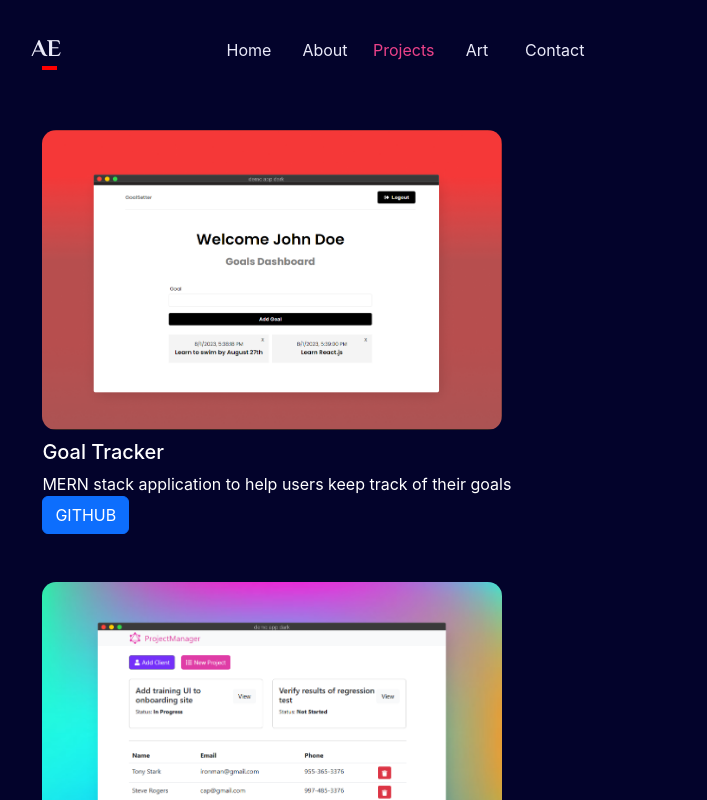
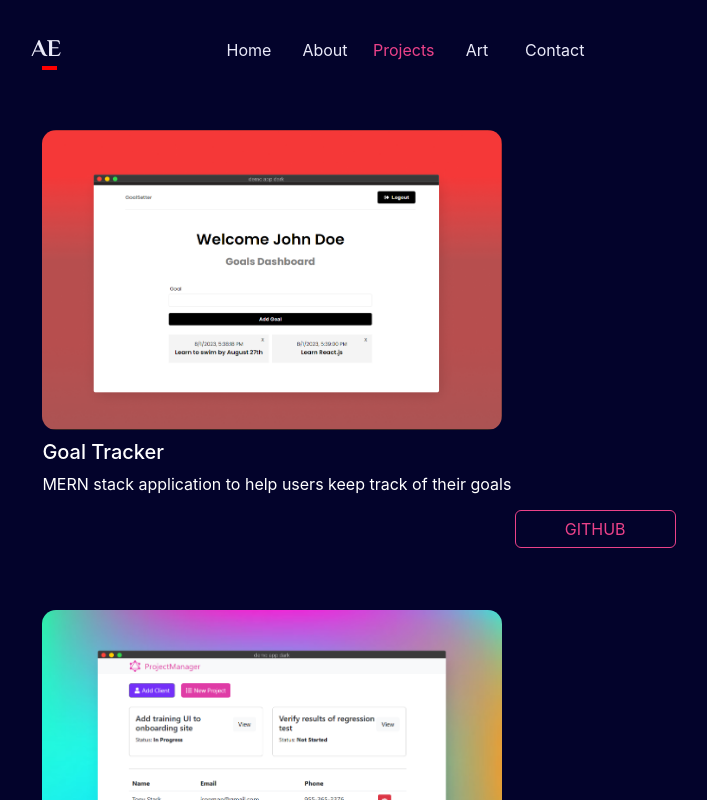
Before and after one commit to abundanceesim/website-portfolio, a React (Create React App) app in the folder client/: page /projects in a window 1280 px wide. Shown: the top 800 px of the page, without its empty margins (274-981 px from the left). Built offline with nearby package versions, Linux system fonts and the light colour scheme.

Commit message:
Modify About page

```diff
--- a/client/src/App.css
+++ b/client/src/App.css
@@ -224,6 +224,7 @@ li a{
   padding-top: 30px;
   width: 92%;
   margin: 0 auto;
+  min-width: min-content;
 }
 
 .project-container img {
@@ -231,6 +232,24 @@ li a{
   height: 300px;
   margin-bottom: 10px;
   border-radius: 14px;
+}
+
+.github-btn {
+  padding: 14px;
+  text-align: right;
+}
+
+.github-source-btn {
+  width: 26%;
+  border-color: rgb(236, 66, 137) !important;
+  background-color: transparent !important;
+  color: rgb(236, 66, 137) !important;
+}
+
+.github-source-btn:hover {
+  background-color: rgb(236, 66, 137) !important;
+  border-color: rgb(236, 66, 137) !important;
+  color: white !important;
 }
 
 /* .project-img {
--- a/client/src/components/ProjectItem.jsx
+++ b/client/src/components/ProjectItem.jsx
@@ -4,15 +4,19 @@ function ProjectItem({project}) {
   return (
     <>
       <div className="project-container">
-        <div className="project-img" >
-          <img src={project.screenshot} alt={project.shortTitle + "-img"}  />
+        <div className="project-img">
+          <img src={project.screenshot} alt={project.shortTitle + "-img"} />
         </div>
       </div>
-      <div className='project-description'>
+      <div className="project-description">
         <h5>{project.title}</h5>
         {project.description}
       </div>
-      <div><a className='btn btn-primary' href={project.link}>GITHUB</a></div>
+      <div className='github-btn'>
+        <a className="btn btn-outline-primary github-source-btn" href={project.link}>
+          GITHUB
+        </a>
+      </div>
     </>
   );
 }
--- a/client/src/pages/About.jsx
+++ b/client/src/pages/About.jsx
@@ -2,6 +2,8 @@ import React from 'react'
 
 export default function About() {
   return (
-    <div>About</div>
+    <div className='container'>Hi, I'm Abundance, a software developer and recent Computer Programming
+      graduate.
+    </div>
   )
 }
```
